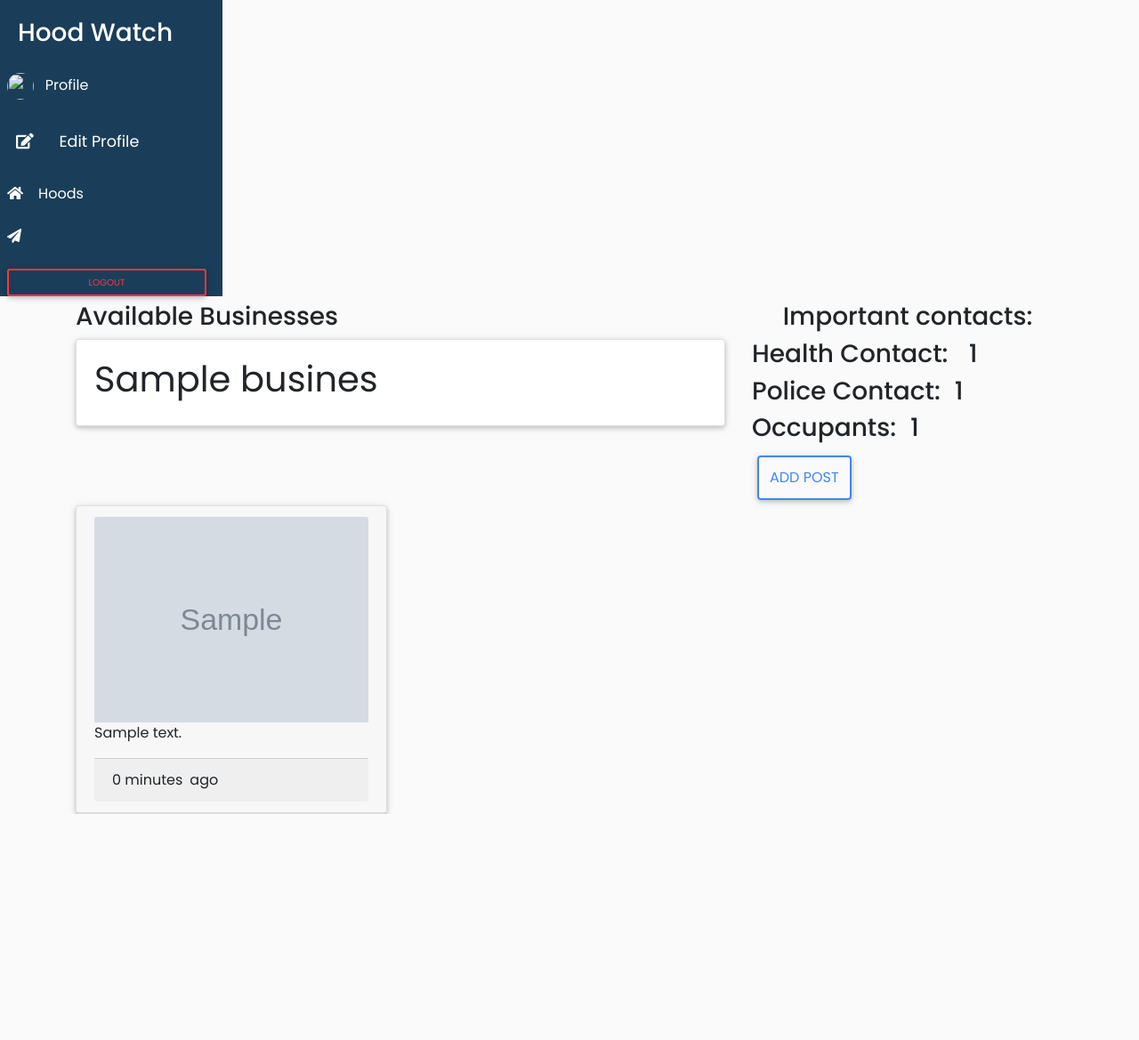
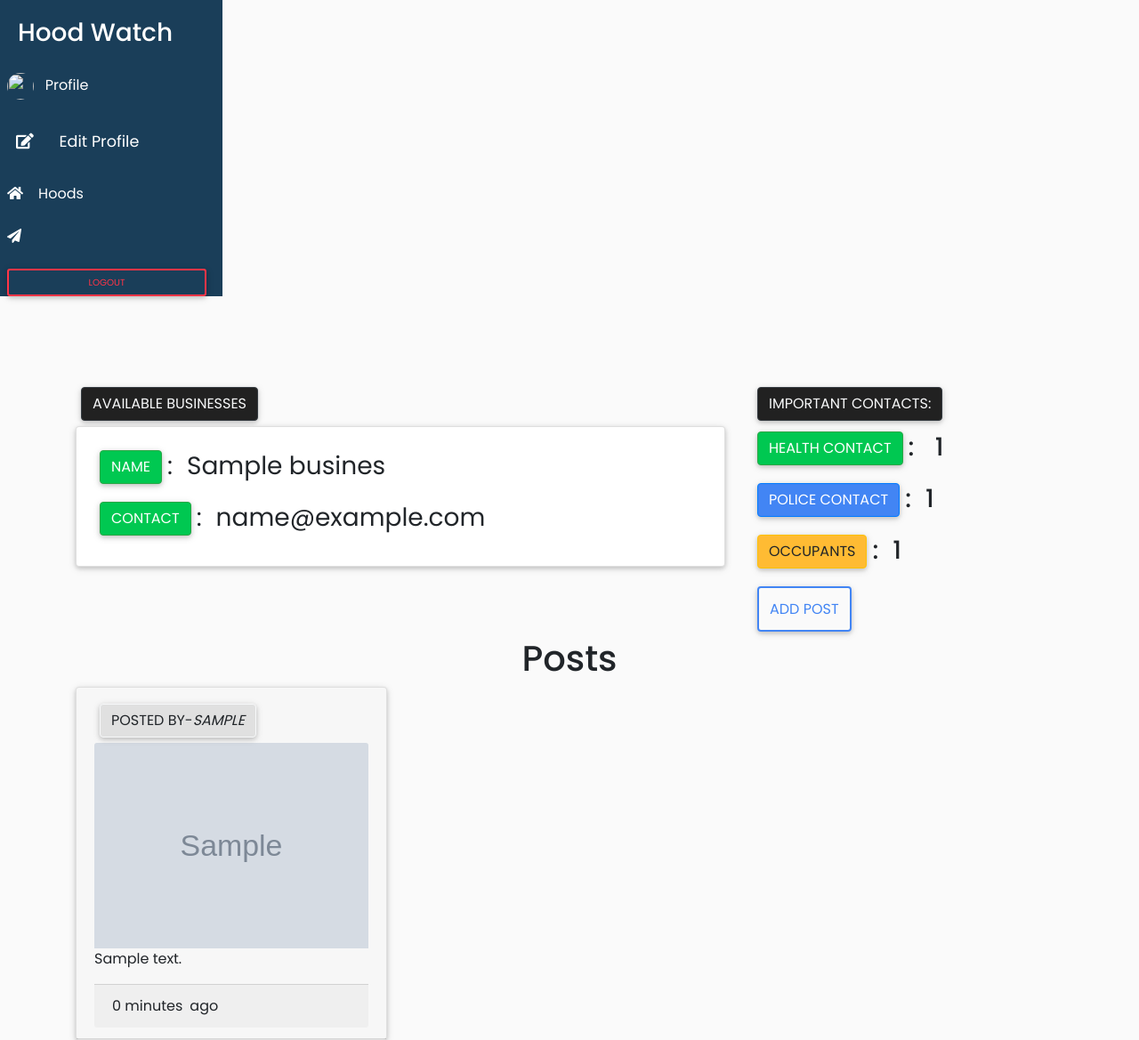
Before and after one commit to margaret254/neighborhood-watch, a Django app: page /hood/1/ in a window 1280 px wide. Shown: the whole page at 89% size. Before the commit the page ends 915 px from the top, so only its background shows below. Run offline with Django 3.2, Linux system fonts and the light colour scheme; a user stored in the database is signed in; tables that the repository leaves empty hold one stand-in row (values such as "Sample post"); grey boxes marked "Sample" are stand-in pictures; some libraries are stand-ins or nearby versions.

Commit message:
Fix posts appearance in a row

```diff
--- a/templates/main/hood.html
+++ b/templates/main/hood.html
@@ -4,40 +4,44 @@
 
 {% block content %}
 
-    <div class="container" style="">
+    <div class="container" style="margin-top:6rem">
         <div class="row">
             <div class="col-md-8">
-                <h3>Available Businesses</h3>
+                <h3 class="btn btn-dark text-light text-center">Available Businesses</h3>
                 {% for b in bus %}
                <div class="card">
                    <div class="card-body">
-                        <h1>{{b.bName}}</h1>
+                        <h3><span class="btn btn-success">Name</span>:<span class="ml-3">{{b.bName}}</span></h3>
+                        <h3><span class="btn btn-success">contact</span>:<span class="ml-3">{{b.bEmail}}</span></h3>
                    </div>
                </div>
                 {% endfor%}
             </div>
             <div class="col-md-4">
-                <h3 class="text-center">Important contacts:</h3>
+                <h3 class=" btn btn-dark text-light text-center">Important contacts:</h3>
                 <div class="contacts">
-                    <h3>Health Contact: <span class="ml-3">{{hoods.health_contact}}</span></h3>
-                    <h3>Police Contact:<span class="ml-3">{{hoods.police_contact}}</span></h3>
-                    <h3>Occupants:<span class="ml-3">{{hoods.occupants}}</span></h3>
+                    <h3><span class="btn btn-success">Health Contact</span>: <span class="ml-3">{{hoods.health_contact}}</span></h3>
+                    <h3><span class="btn btn-primary">Police Contact</span>:<span class="ml-3">{{hoods.police_contact}}</span></h3>
+                    <h3><span class="btn btn-warning">Occupants</span>:<span class="ml-3">{{hoods.occupants}}</span></h3>
 
                     <a href="{% url 'new_post' hoods.id%}" class="btn btn-outline-primary">Add Post</a>
                 </div>
             </div>
         </div>
-        <div class="row">
 
 
-            <div class="col-md-4">
+
+
+                <h1 class="text-center">Posts</h1>
                 {% if posts%}
+                <div class="row">
                 {%for post in posts%}
+                    <div class="col-sm-12 col-md-4">
                     <div class="card" style="">
 
 
                                 <div class="card-header">
-
+                                       <h4 class="btn btn-light">posted by-<cite>{{user.username}}</cite></h4>
                                 <div class="cardb-body">
                                         <img src="{{post.image.url}}" class="card-img-top" alt="{{post.name}}" class="img-thumnail" style="">
                                 </div>
@@ -50,14 +54,16 @@
 
                         </div>
             </div>
+            </div>
             {%endfor%}
+            </div>
             {%else%}
             <h3 class="text-center">No posts yet</h3>
             {%endif%}
-        </div>
-
-    </div>
 
 
 
+
+        </div>
+
 {% endblock %}
```
